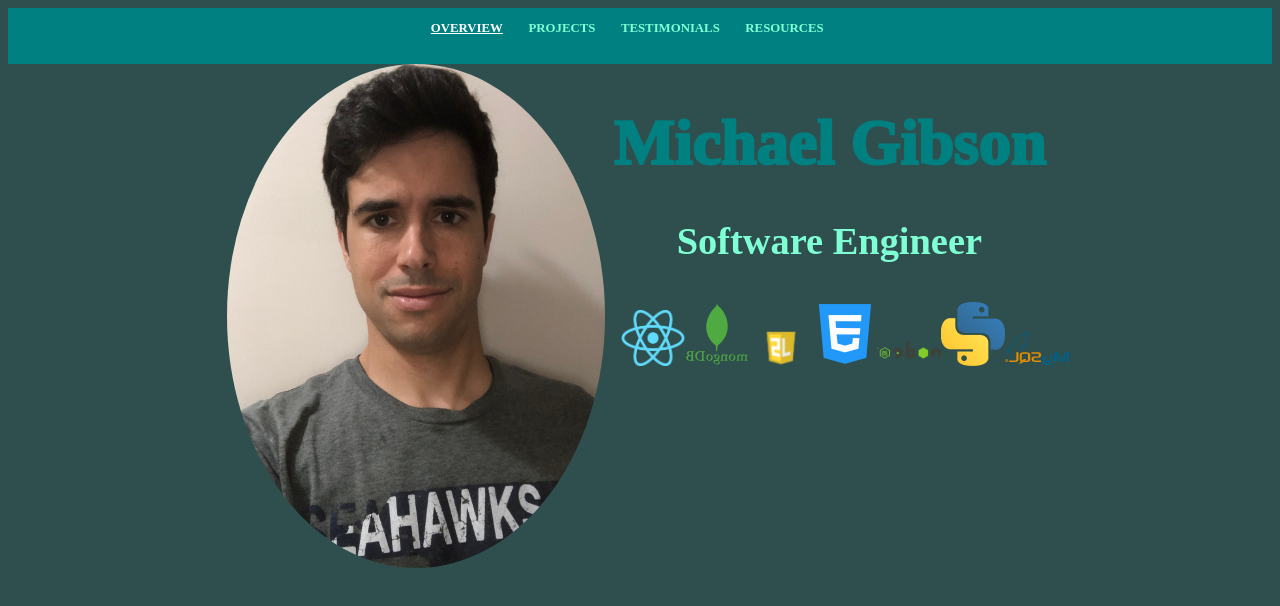
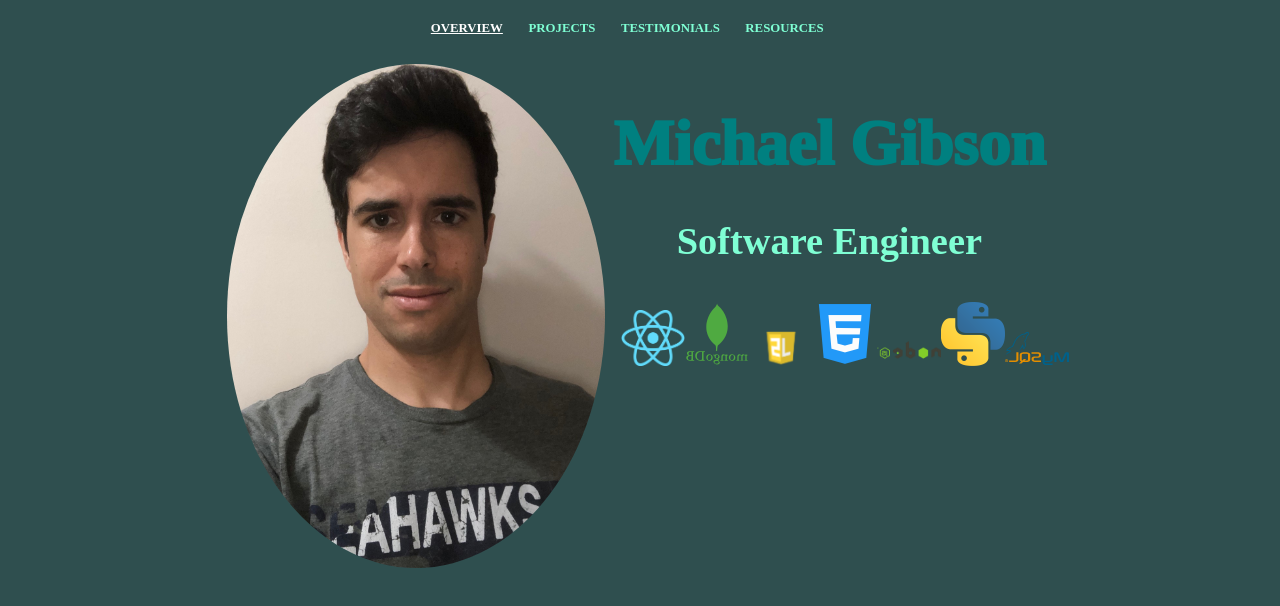
Before and after one commit to MGibson7/mgibson7portfolio, a React (Create React App) app: page / in a window 1280 px wide. Shown: the top 606 px of the page. Built offline with nearby package versions, Linux system fonts and the light colour scheme.

Commit message:
removed background on navbar

```diff
--- a/src/components/navbar/navbar.css
+++ b/src/components/navbar/navbar.css
@@ -4,7 +4,6 @@
     display: flex;
     top: 0;
     justify-content: center;
-    background-color: #008080;
 }
 
 .navbar *{
```
